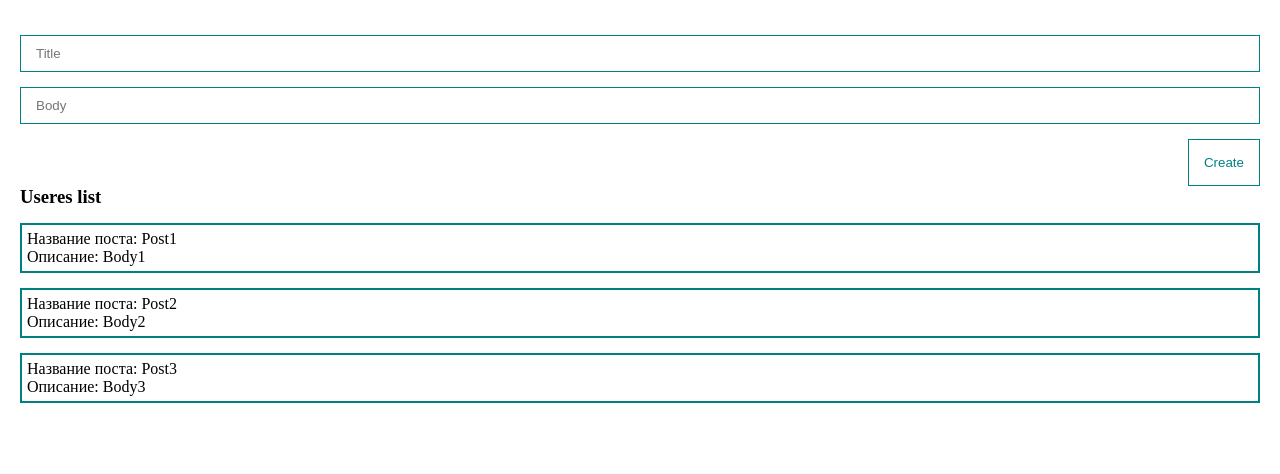
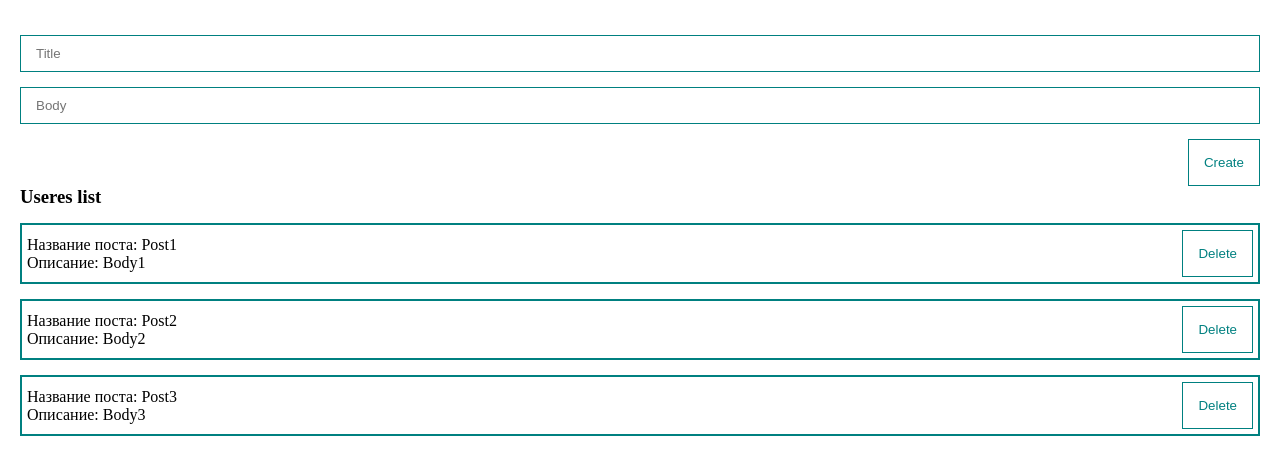
Before and after one commit to AndreiBrilliantov/vue3-cource, a Vue app: page / in a window 1280 px wide. Shown: the top 474 px of the page. Built offline with nearby package versions, Linux system fonts and the light colour scheme.

Commit message:
Add UI components - my-button

```diff
--- a/src/components/PostForm.vue
+++ b/src/components/PostForm.vue
@@ -12,13 +12,17 @@
         type="text"
         placeholder="Body"
     >
-    <button class="btn"
-            @click="createPost"
-            >Create</button>
+    <my-button
+        style="align-self: flex-end; margin-top: 15px"
+        @click="createPost"
+    >
+      Create
+    </my-button>
   </form>
 </template>
 
 <script>
+
 export default {
   data() {
     return {
@@ -52,12 +56,5 @@
   padding: 10px 15px;
   margin-top: 15px;
 }
-.btn {
-  margin-top: 15px;
-  align-self: flex-end;
-  padding: 15px;
-  color: teal;
-  border: 1px solid teal;
-  background: none;
-}
+
 </style>
--- a/src/components/PostItem.vue
+++ b/src/components/PostItem.vue
@@ -1,11 +1,17 @@
 <template>
   <div class="post">
-    <div>{{ listTitle }}: {{ post.title }}</div>
-    <div>{{ listBody }}: {{ post.body}}</div>
+    <div>
+      <div>{{ listTitle }}: {{ post.title }}</div>
+      <div>{{ listBody }}: {{ post.body}}</div>
+    </div>
+    <div class="post__btns">
+      <my-button>Delete</my-button>
+    </div>
   </div>
 </template>
 
 <script>
+
 export default {
   props: {
     post: {
@@ -13,10 +19,10 @@
       required: true,
     },
     listTitle: {
-      type: Text,
+      type: String,
     },
     listBody: {
-      type: Text
+      type: String
     }
   }
 }
@@ -27,5 +33,8 @@
   padding: 5px;
   border: 2px solid teal;
   margin-top: 15px;
+  display: flex;
+  align-items: center;
+  justify-content: space-between;
 }
 </style>
--- /dev/null
+++ b/src/components/UI/MyButton.vue
@@ -0,0 +1,20 @@
+<template>
+  <button class="btn">
+    <slot></slot>
+  </button>
+</template>
+
+<script>
+export default {
+  name:'my-button'
+}
+</script>
+
+<style scoped>
+.btn {
+  padding: 15px;
+  color: teal;
+  border: 1px solid teal;
+  background: none;
+}
+</style>
--- /dev/null
+++ b/src/components/UI/index.js
@@ -0,0 +1,5 @@
+import MyButton from "@/components/UI/MyButton.vue";
+
+export default [
+    MyButton
+]
--- a/src/main.js
+++ b/src/main.js
@@ -1,4 +1,13 @@
 import { createApp } from 'vue'
 import App from "./App.vue";
+import components from '@/components/UI';
 
-createApp(App).mount('#app')
+const app = createApp(App)
+
+components.forEach(component =>{
+    app.component(component.name, component)
+})
+
+
+
+app.mount('#app')
```
